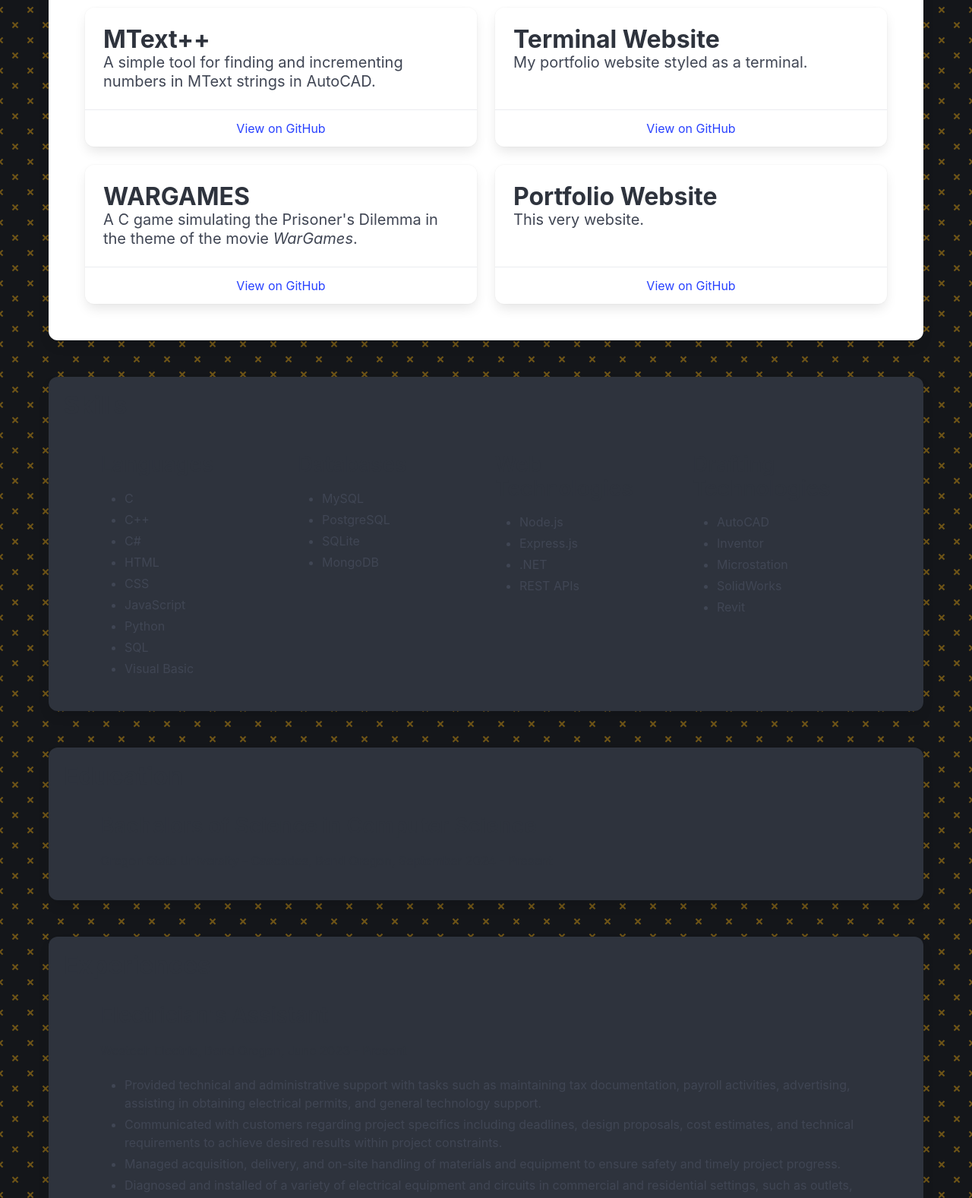
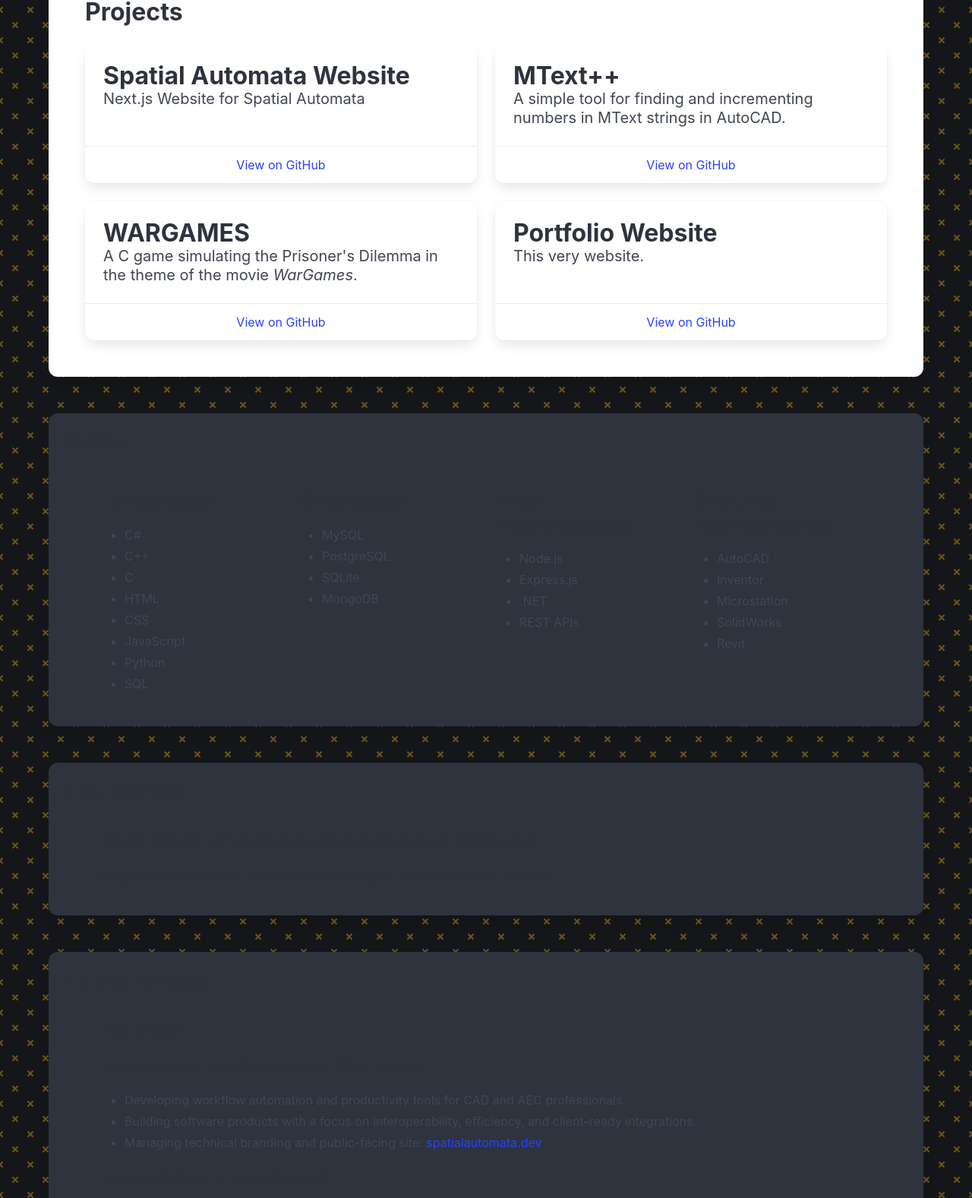
Before and after one commit to EricOrrDev/EricOrrDev.github.io, a website: page index.html in a window 1280 px wide. Shown: the part 707-2284 px from the top of the page at 76% size. Drawn offline with nearby package versions, Linux system fonts and the light colour scheme.

Commit message:
Updates experiences, replaced terminal website with spatial automata repo. Body text chamges.

```diff
--- a/index.html
+++ b/index.html
@@ -30,12 +30,14 @@
                 <h1 class="title">About me</h1>
                 <p class="content">
                     In high school, I created my first program on a TI-83 calculator during Algebra 2—a class I struggled with because I was more interested in learning TI-BASIC than completing homework. That first attempt at programming was a simple quadratic formula calculator that crashed whenever it encountered imaginary numbers.
-                    <br>
+                    <br/>
                     As my interest in coding grew, I took every programming class my school offered and eventually became the school's webmaster. Alongside this, I discovered a passion for drafting and pursued an associate degree in the field. However, while working as a mechanical designer, I realized I spent most of my time scripting to overcome the limitations of existing CAD tools.
-                    <br>
+                    <br/>
                     This experience showed me that my true passion was not just in design but in creating better tools for design. Instead of being a frustrated drafter writing AutoLISP scripts for AutoCAD 2004, I chose to return to college and focus on becoming a programmer, particularly one who can contribute to the next generation of CAD tooling.
-                    <br>
+                    <br/>
                     I'm deeply inspired by computational, parametric, and generative design and draw influence from visionaries like Neri Oxman and Buckminster Fuller. My goal is to develop tools that empower designers and transform the way we approach complex problems.
+                    <br/>
+                    I am starting a company, Spatial Automtata, to build pragmatic and high-impact software solutions for CAD and AEC professionals. My vision is to create tools that not only enhance productivity but also inspire creativity and innovation in design.
                 </p>
             </div>
         </section>
@@ -45,6 +47,18 @@
             <div class="container box p-6">
                 <h1 class="title">Projects</h1>
                 <div class="columns is-multiline is-variable">
+                    <!-- Spatial Automata Website Project Card -->
+                    <div class="column is-half">
+                        <div class="card">
+                            <div class="card-content">
+                                <p class="title">Spatial Automata Website</p>
+                                <p class="subtitle">Next.js Website for Spatial Automata</p>
+                            </div>
+                            <footer class="card-footer">
+                                <a href="https://github.com/EricOrrDev/spatial-automata-website" class="card-footer-item" target="_blank">View on GitHub</a>
+                            </footer>
+                        </div>
+                    </div>
                     <!-- MText Project Card -->
                     <div class="column is-half">
                         <div class="card">
@@ -54,18 +68,6 @@
                             </div>
                             <footer class="card-footer">
                                 <a href="https://github.com/EricOrrDev/Mtext_plusplus" class="card-footer-item" target="_blank">View on GitHub</a>
-                            </footer>
-                        </div>
-                    </div>
-                    <!-- Terminal Website Project Card -->
-                    <div class="column is-half">
-                        <div class="card">
-                            <div class="card-content">
-                                <p class="title">Terminal Website</p>
-                                <p class="subtitle">My portfolio website styled as a terminal.</p>
-                            </div>
-                            <footer class="card-footer">
-                                <a href="https://github.com/EricOrrDev/terminal-website" class="card-footer-item" target="_blank">View on GitHub</a>
                             </footer>
                         </div>
                     </div>
@@ -107,15 +109,14 @@
                                 <div class="column is-one-quarter">
                             <h2 class="subtitle mb-1">Languages</h2>
                             <ul>
+                                <li>C#</li>
+                                <li>C++</li>
                                 <li>C</li>
-                                <li>C++</li>
-                                <li>C#</li>
                                 <li>HTML</li>
                                 <li>CSS</li>
                                 <li>JavaScript</li>
                                 <li>Python</li>
                                 <li>SQL</li>
-                                <li>Visual Basic</li>
                             </ul>
                         </div>
                         <div class="column is-one-quarter">
@@ -170,6 +171,16 @@
                 <div class="container">
                     <div class="box has-background-dark is-rounded">
                         <h1 class="title">Experiences</h1>
+
+                        <section class="section content py-2 my-1">
+                            <h2 class="subtitle mb-1">Founder</h2>
+                            <h3 class="subtitle is-6">Spatial Automata, Bend Oregon, August 2025 - Present</h3>
+                                <ul>
+                                    <li>Developing workflow automation and productivity tools for CAD and AEC professionals.</li>
+                                    <li>Building software products with a focus on interoperability, efficiency, and client-ready integrations.</li>
+                                    <li>Managing technical branding and public-facing site: <a href="https://www.spatialautomata.dev/" target="_blank">spatialautomata.dev</a></li>
+                            </ul>
+                        </section>
 
                         <section class="section content py-2 my-1">
                             <h2 class="subtitle mb-1">Electrician's Assistant</h2>
```
